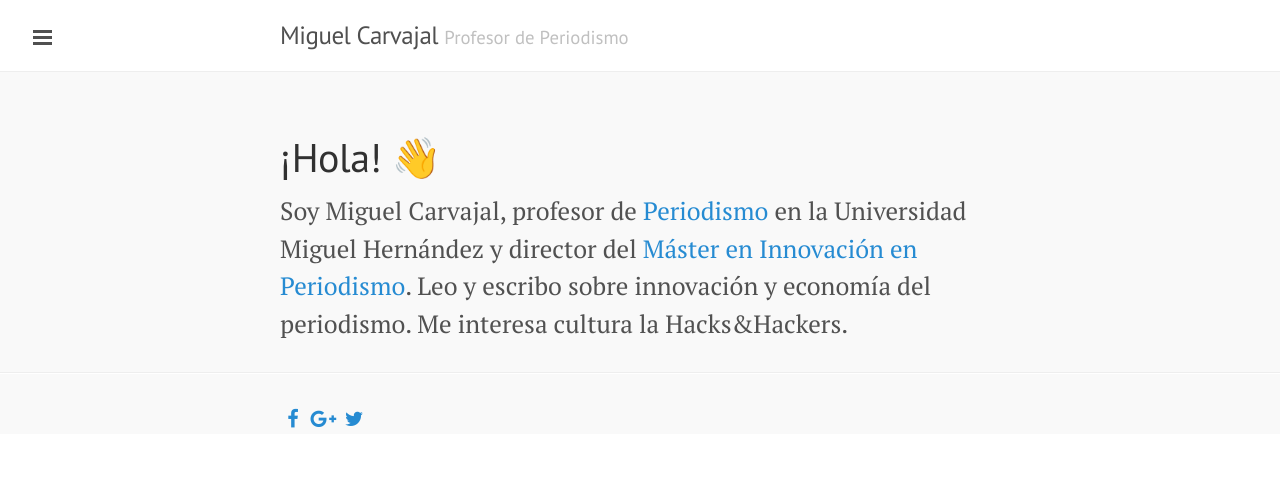
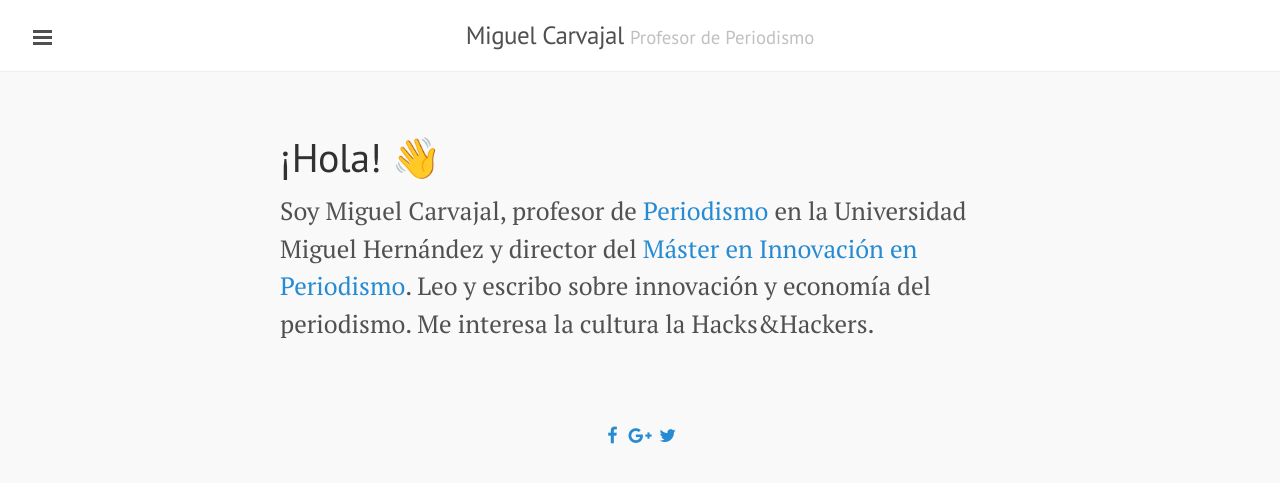
Before and after one commit to miguelcarvajal/miguelcarvajal.github.io, a Jekyll site: the page built from index.html, in a window 1280 px wide. Shown: the top 483 px of the page. Built offline with Jekyll 4.4.1, drawn with Linux system fonts in a browser that asks for light colours; nearby versions of some CDN libraries; Markdown is read by kramdown in place of the engine named in the settings; comment, search, counter and statistics services are not loaded.

Commit message:
actualizamos

```diff
--- a/_includes/_cover.html
+++ b/_includes/_cover.html
@@ -1,4 +1,4 @@
           <div class="inner cover">
             <h1 class="cover-heading">¡Hola! 👋</h1>
-            <p class="lead">Soy Miguel Carvajal, profesor de <a href="http://periodismo.umh.es" target="_blank">Periodismo</a> en la Universidad Miguel Hernández y director del <a href="http://mip.umh.es" target="_blank">Máster en Innovación en Periodismo</a>. Leo y escribo sobre innovación y economía del periodismo. Me interesa cultura la Hacks&Hackers.</p>
+            <p class="lead">Soy Miguel Carvajal, profesor de <a href="http://periodismo.umh.es" target="_blank">Periodismo</a> en la Universidad Miguel Hernández y director del <a href="http://mip.umh.es" target="_blank">Máster en Innovación en Periodismo</a>. Leo y escribo sobre innovación y economía del periodismo. Me interesa la cultura la Hacks&Hackers.</p>
           </div>
--- a/_layouts/portada.html
+++ b/_layouts/portada.html
@@ -23,15 +23,17 @@
 
       <div class="container content">
             {% include _cover.html %}
+
       </div>
 
-      <hr>
-      <div class="container content" syle="centered">
 
-        <a href="http://facebook.com/miguelcarvajal" title="Follow on Facebook" target="_blank" class="btn-social"><i class="fa fa-fw fa-facebook"></i></a>
+<footer class="footer">
+        <a href="http://facebook.com/carvajal.miguel" title="Follow on Facebook" target="_blank" class="btn-social"><i class="fa fa-fw fa-facebook"></i></a>
         <a href="https://plus.google.com/u/0/105651624538664882557/about" target="_blank" class="btn-social"><i class="fa fa-fw fa-google-plus"></i></a>
         <a href="https://twitter.com/mcarvajal_" title="Follow on Twitter" target="_blank" class="btn-social"><i class="fa fa-fw fa-twitter"></i></a>
-      </div>
+
+
+</footer>
 
     </div>
 
--- a/public/css/lanyon.css
+++ b/public/css/lanyon.css
@@ -114,6 +114,7 @@ h1, h2, h3, h4, h5, h6 {
   margin-top: 0;
   margin-bottom: 0;
   color: #505050;
+  text-align: center;
 }
 .masthead-title a {
   color: #505050;
@@ -461,6 +462,20 @@ a.pagination-item:hover {
   }
 }
 
+/*
+ * Footer
+ */
+
+.footer {
+  padding: 3rem 1rem;
+  font-size: 90%;
+  text-align: center;
+}
+.footer p {
+  margin-bottom: .5rem;
+}
+
+
 
 /*
  * Reverse layout
```
